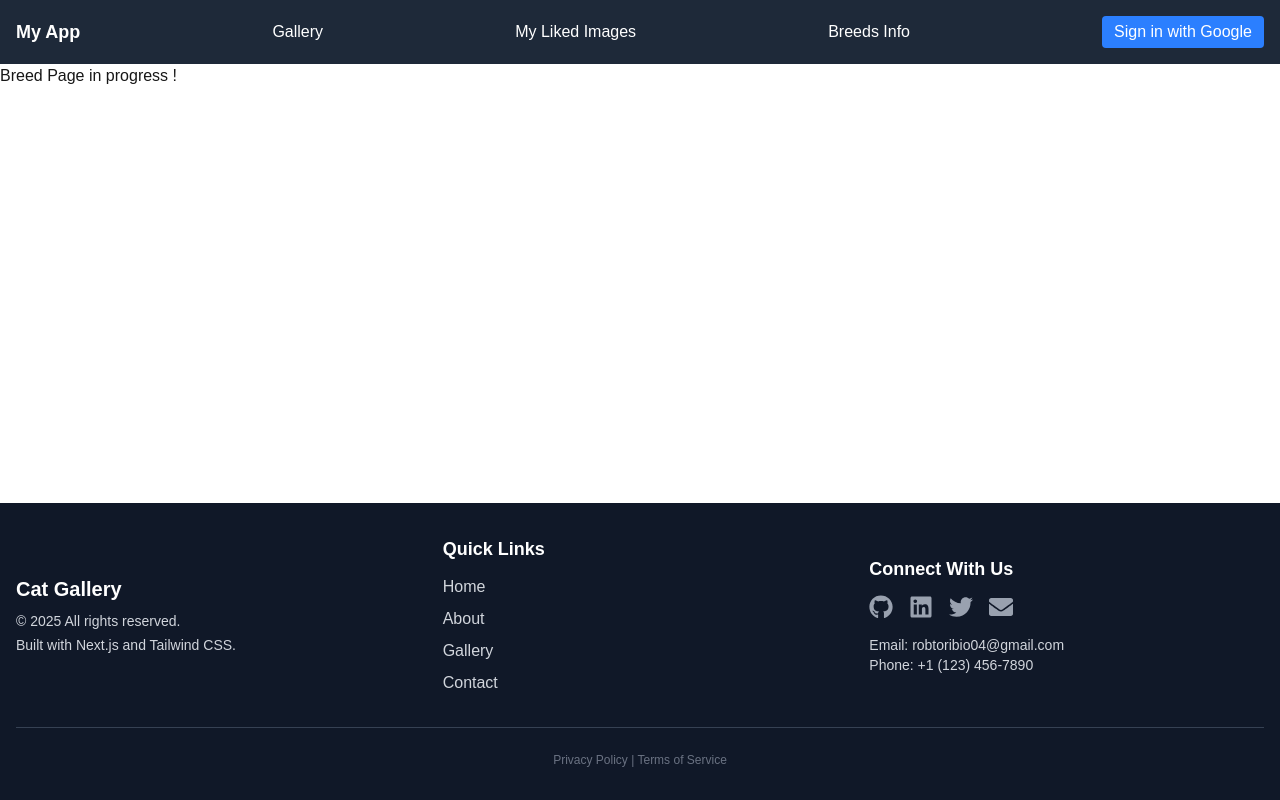
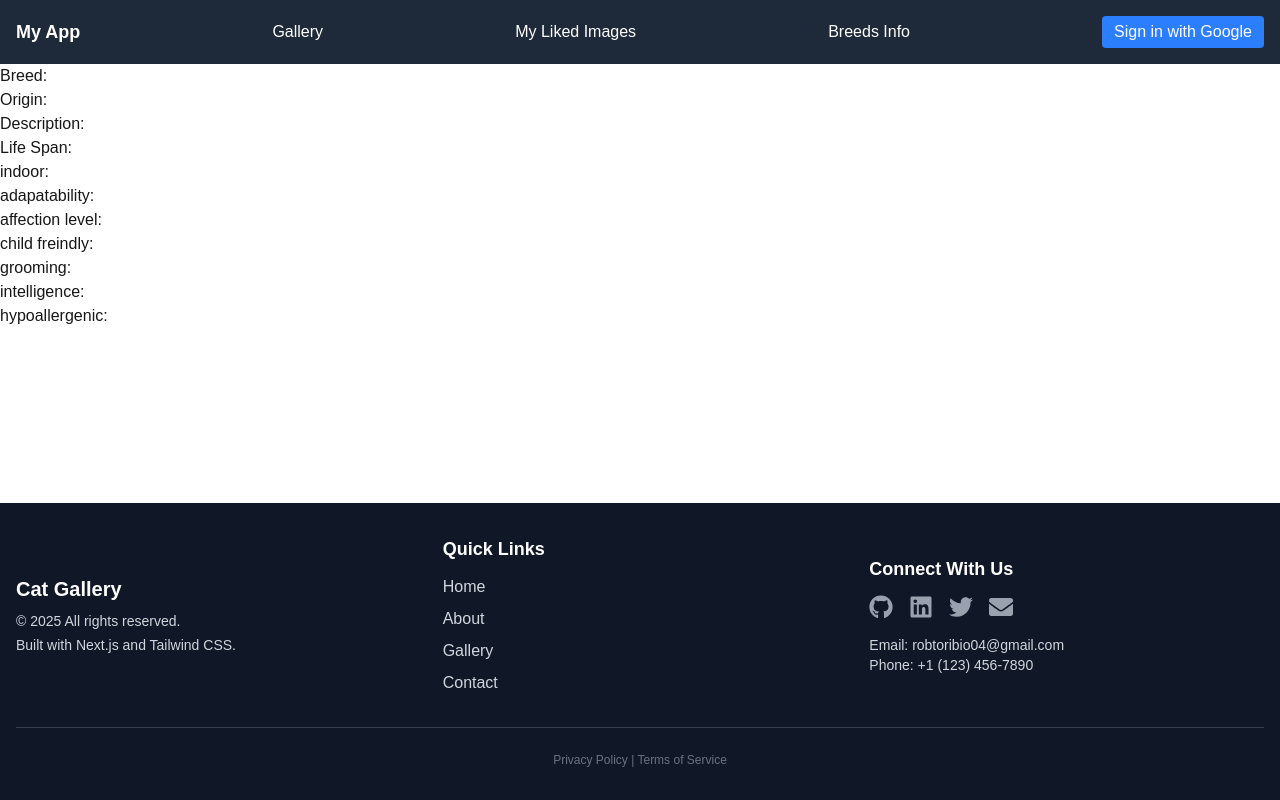
Before and after one commit to robo27918/dummy-app, a Next.js app: page /breeds-info in a window 1280 px wide. Built offline with nearby package versions, Linux system fonts and the light colour scheme; no server answers.

Commit message:
adds BreedCard skeleton

```diff
--- a/src/app/breeds-info/page.tsx
+++ b/src/app/breeds-info/page.tsx
@@ -1,7 +1,9 @@
+'use client'
+import BreedCard from "../components/BreedCard"
 export default function BreedPage(){
     return(
         <div>
-            Breed Page in progress !
+            <BreedCard/>
         </div>
     )
 }
--- /dev/null
+++ b/src/app/components/BreedCard.tsx
@@ -0,0 +1,18 @@
+import React,{useEffect,useState} from 'react'
+export default function BreedCard(){
+    return(
+        <div>
+            <h3>Breed:</h3>
+            <h3>Origin:</h3>
+            <h3>Description:</h3>
+            <h3>Life Span:</h3>
+            <h3>indoor:</h3>
+            <h3>adapatability:</h3>
+            <h3>affection level:</h3>
+            <h3>child freindly:</h3>
+            <h3>grooming:</h3>
+            <h3>intelligence:</h3>
+            <h3>hypoallergenic:</h3>
+        </div>
+    )
+}
--- a/src/app/components/BreedPage.tsx
+++ /dev/null
@@ -1,5 +0,0 @@
-import React,{useEffect,useState} from 'react'
-/**
- *  Displays all the breeds with all their information
- *  as well as a picture
- */
```
